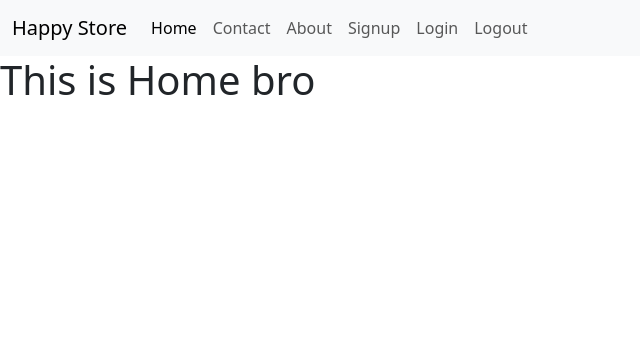
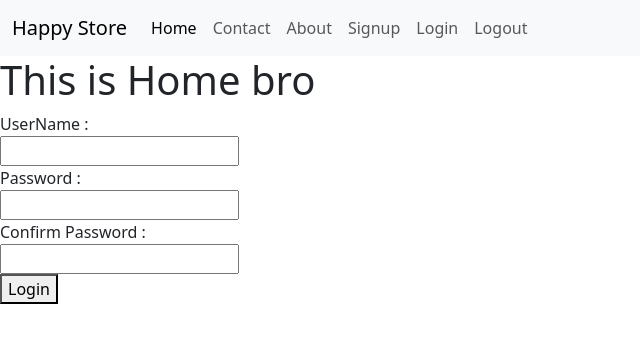
Before and after one commit to k-sai-krishna/an-ecommerce-site, a Django app: page / in a window 1280 px wide. Shown: the top 356 px of the page, without its empty margins (0-640 px from the left). Run offline with Django 5.2, Linux system fonts and the light colour scheme.

Commit message:
feat: user signup functionality given and super user created

```diff
--- a/ecommerce/templates/base.html
+++ b/ecommerce/templates/base.html
@@ -32,19 +32,19 @@
               <a class="nav-link active" aria-current="page" href="/">Home</a>
             </li>
             <li class="nav-item">
-              <a class="nav-link" href="/contact">Contact</a>
+              <a class="nav-link" href="/contact/">Contact</a>
             </li>
             <li class="nav-item">
-              <a class="nav-link" href="/about">About</a>
+              <a class="nav-link" href="/about/">About</a>
             </li>
             <li class="nav-item">
-              <a class="nav-link" href="/auth/signup">Signup</a>
+              <a class="nav-link" href="/auth/signup/">Signup</a>
             </li>
             <li class="nav-item">
-              <a class="nav-link" href="/auth/login">Login</a>
+              <a class="nav-link" href="/auth/login/">Login</a>
             </li>
             <li class="nav-item">
-              <a class="nav-link" href="/auth/logout">Logout</a>
+              <a class="nav-link" href="/auth/logout/">Logout</a>
             </li>
           </ul>
         </div>
--- a/ecommerce/templates/index.html
+++ b/ecommerce/templates/index.html
@@ -2,4 +2,14 @@
 {% block title %}Home{% endblock title %}
 {% block body %}
 <h1>This is Home bro</h1>
+<form action="/auth/signup/" method="post">{% csrf_token %}
+    {% comment %} csrf token is a unique token generated while logging in, it is for security purpose {% endcomment %}
+    <label for="un">UserName :</label> <br>
+    <input type="text" id="un" name = "username"> <br>
+    <label for="pw1">Password :</label> <br>
+    <input type="password" id="pw1" name="password"> <br>
+    <label for="pw2">Confirm Password :</label> <br>
+    <input type="password" id="pw2" name="confirm_password"> <br>
+    <button type="submit">Login</button>
+</form>
 {% endblock body %}
```
Also changed, not shown: ecommerce/authapp/views.py (+26 -5 lines), ecommerce/db.sqlite3.
